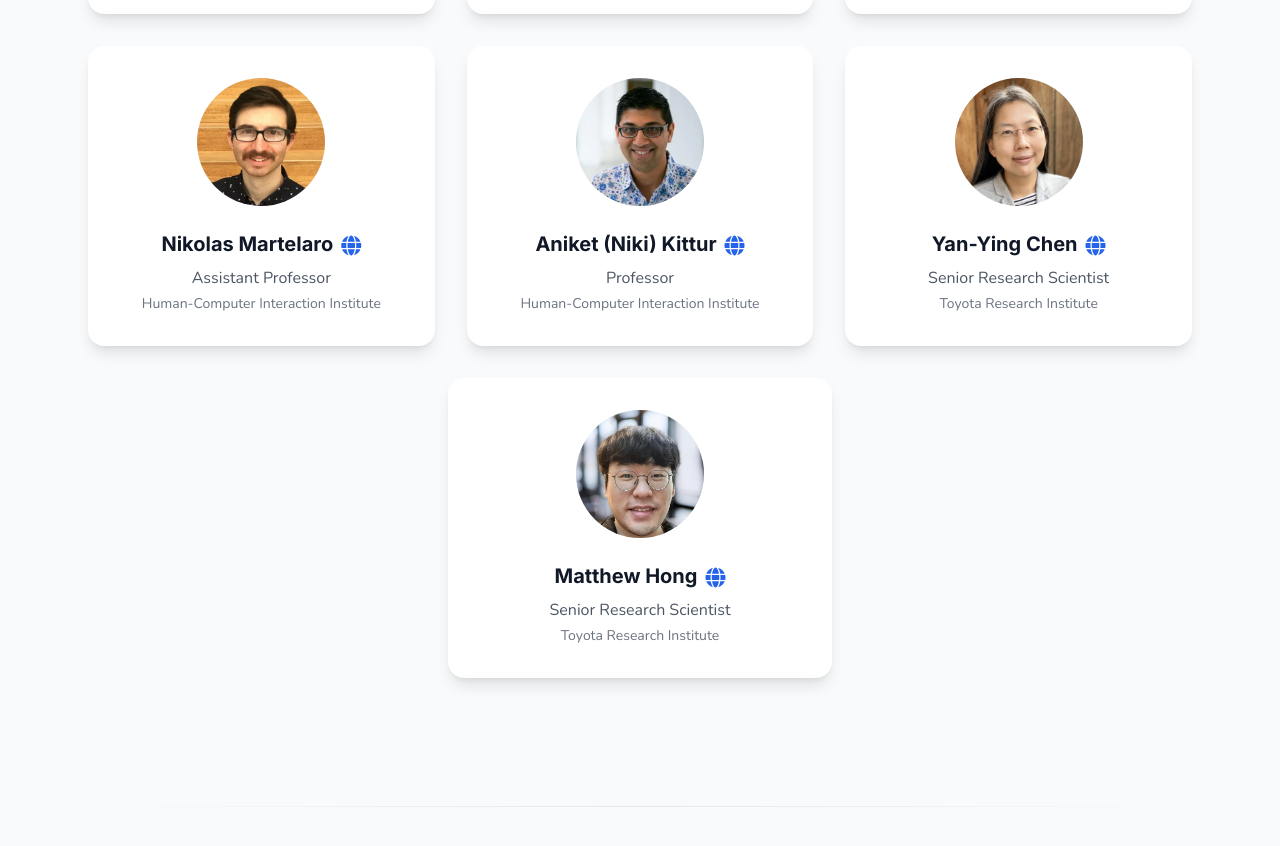
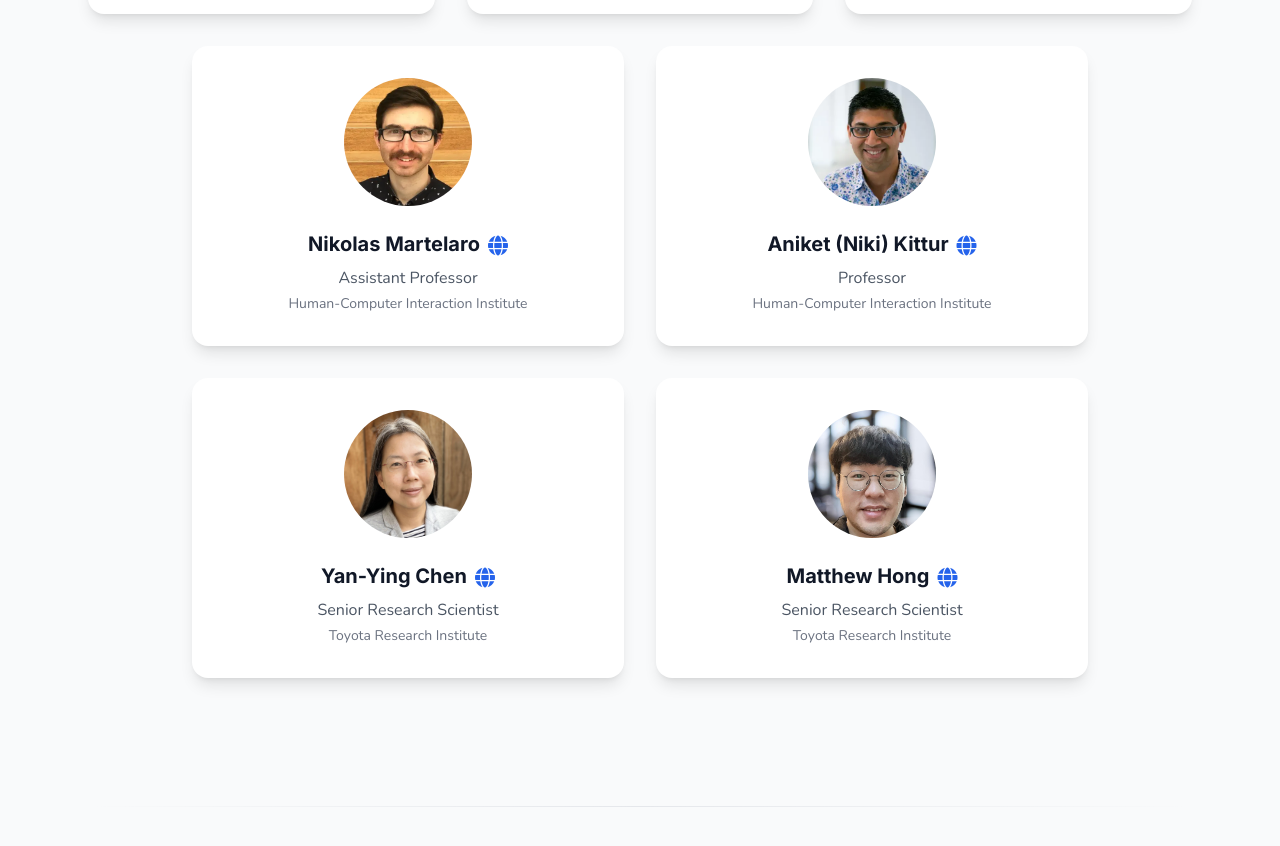
Before and after one commit to supercharging-innovation/supercharging-innovation.github.io, a plain HTML site: page index.html in a window 1280 px wide. Shown: the part 3757-4603 px from the top of the page. Drawn offline with nearby package versions, Linux system fonts and the light colour scheme.

Commit message:
Update team member layout in index.html by adjusting the grid structure to accommodate two members per row, enhancing visual consistency and presentation.

```diff
--- a/index.html
+++ b/index.html
@@ -336,8 +336,8 @@
                         <p class="text-gray-500 text-sm">Human-Computer Interaction Institute</p>
                     </div>
                 </div>
-                <!-- Second row: 3 members -->
-                <div class="grid md:grid-cols-2 lg:grid-cols-3 gap-8 mb-8">
+                <!-- Second row: 2 members -->
+                <div class="grid md:grid-cols-2 gap-8 mb-8 max-w-4xl mx-auto">
                     <!-- Nikolas Martelaro -->
                     <div class="bg-white rounded-2xl shadow-lg p-8 text-center card-hover">
                         <div class="w-32 h-32 mx-auto mb-6 rounded-full overflow-hidden">
@@ -366,6 +366,9 @@
                         <p class="text-gray-600 font-medium mb-1">Professor</p>
                         <p class="text-gray-500 text-sm">Human-Computer Interaction Institute</p>
                     </div>
+                </div>
+                <!-- Third row: 2 members -->
+                <div class="grid md:grid-cols-2 gap-8 max-w-4xl mx-auto">
                     <!-- Yan-Ying Chen -->
                     <div class="bg-white rounded-2xl shadow-lg p-8 text-center card-hover">
                         <div class="w-32 h-32 mx-auto mb-6 rounded-full overflow-hidden">
@@ -380,11 +383,8 @@
                         <p class="text-gray-600 font-medium mb-1">Senior Research Scientist</p>
                         <p class="text-gray-500 text-sm">Toyota Research Institute</p>
                     </div>
-                </div>
-                <!-- Third row: 1 member, centered -->
-                <div class="flex justify-center gap-8 mt-8">
                     <!-- Matthew Hong -->
-                    <div class="bg-white rounded-2xl shadow-lg p-8 text-center card-hover w-full md:w-96">
+                    <div class="bg-white rounded-2xl shadow-lg p-8 text-center card-hover">
                         <div class="w-32 h-32 mx-auto mb-6 rounded-full overflow-hidden">
                             <img src="team/matt.jpg" alt="Matthew Hong" class="w-full h-full object-cover">
                         </div>
```
